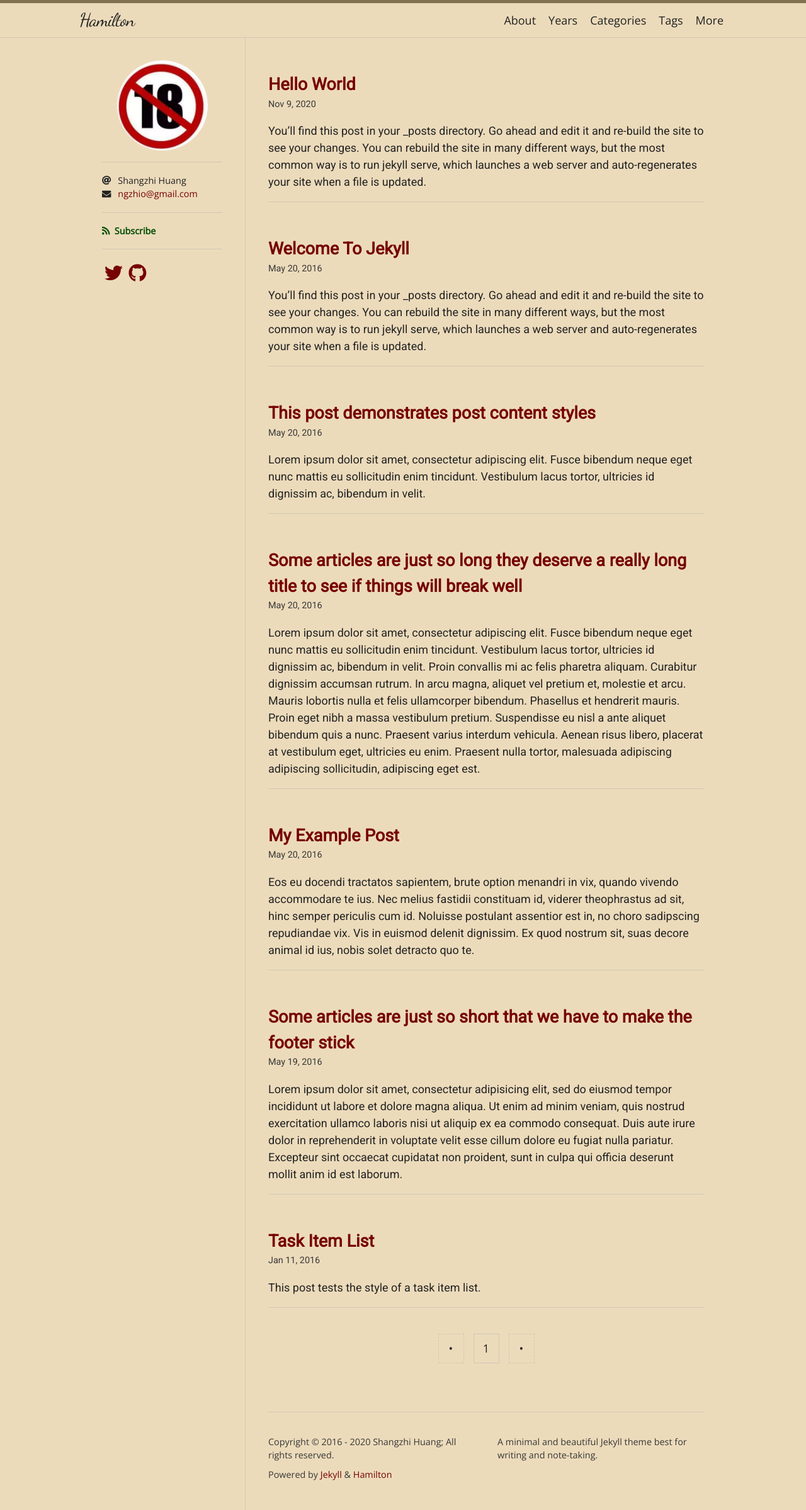
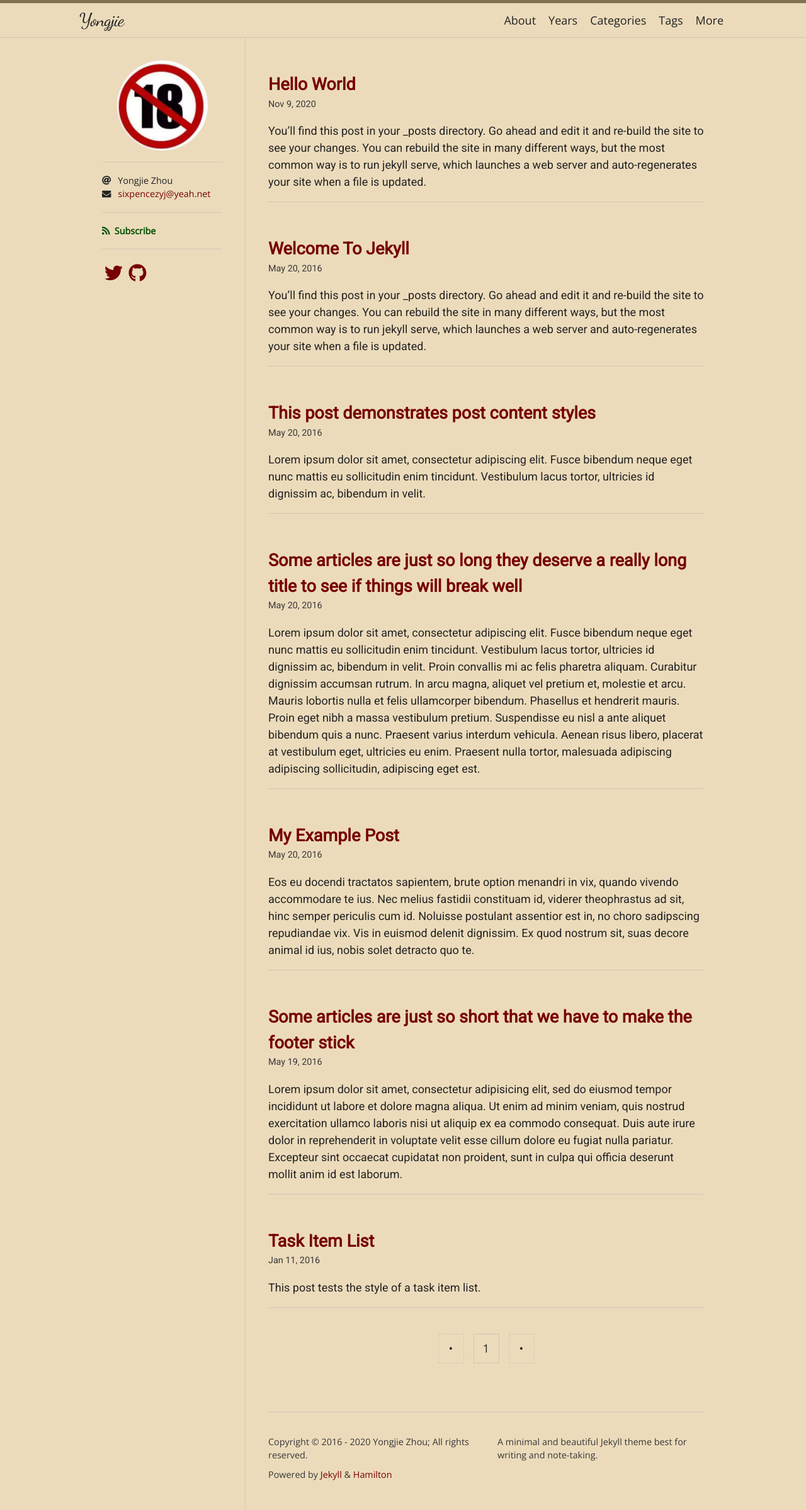
Before and after one commit to zhouyongjie/yongjie.github.io, a Jekyll site: the page built from index.html, in a window 1280 px wide. Shown: the whole page at 63% size. Built offline with Jekyll 4.4.1, drawn with Linux system fonts in a browser that asks for light colours; nearby versions of some CDN libraries; some web fonts are replaced; the list of posts is cut into pages by our own code.

Commit message:
Update _config.yml

```diff
--- a/_config.yml
+++ b/_config.yml
@@ -1,8 +1,8 @@
-title: Hamilton
+title: Yongjie
 description: A minimal and beautiful Jekyll theme best for writing and note-taking.
-author: Shangzhi Huang
+author: Yongjie Zhou
 avatar: /logo.png
-email: ngzhio@gmail.com
+email: sixpencezyj@yeah.net
 
 plugins:
   - jekyll-seo-tag
```
